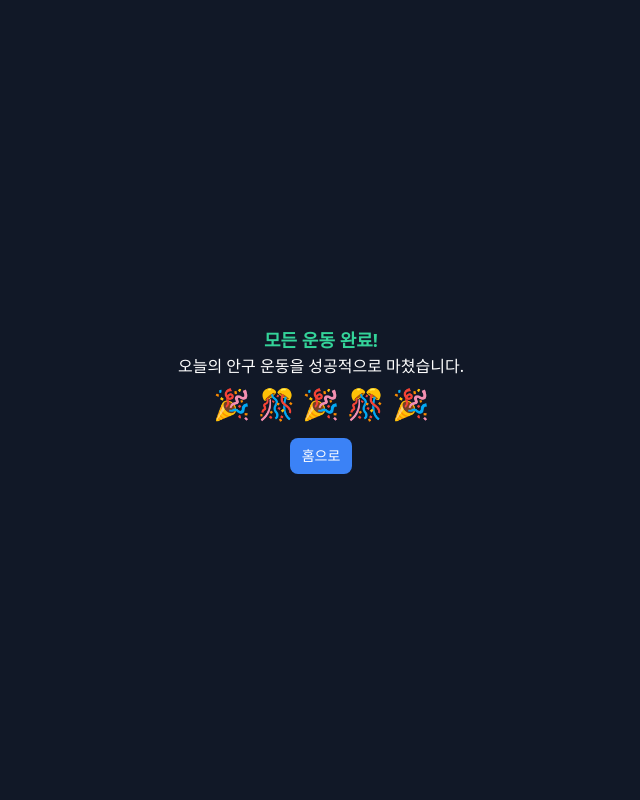
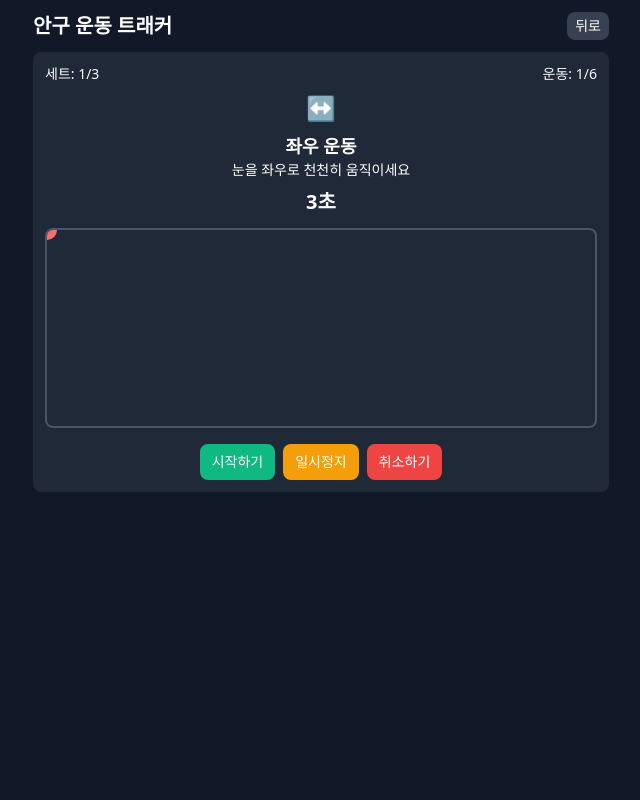
Before and after one commit to DHLee88-alt/bfit-server, a Flask app: template templates/exercise.html in a window 1280 px wide. Shown: the whole page, without its empty margins (319-959 px from the left). Run offline with Flask 3, Linux system fonts and the light colour scheme; the template is opened without the code that fills it, so the values that code supplies are empty.

Commit message:
Fix: update exercise.html and related UI files

```diff
--- a/templates/exercise.html
+++ b/templates/exercise.html
@@ -5,51 +5,172 @@
   <meta name="viewport" content="width=device-width, initial-scale=1.0"/>
   <title>비핏 (B-Fit) - 운동 실행</title>
   <link href="https://cdn.jsdelivr.net/npm/tailwindcss@2.2.19/dist/tailwind.min.css" rel="stylesheet">
+  <style>
+    #tracker-box {
+      position: relative; width: 100%; height: 200px;
+      border: 2px solid #4B5563; border-radius: 0.5rem;
+      background-color: #1F2937; overflow: hidden; margin-bottom: 1rem;
+    }
+    #tracker-dot {
+      position: absolute; width: 20px; height: 20px;
+      background-color: #f87171; border-radius: 9999px;
+      transform: translate(-50%, -50%);
+    }
+  </style>
+  <script>
+    let currentSet = 1, currentExercise = 0, timer = 3, interval, animation, isActive = false;
+    const exercises = [
+      { icon: "↔️", name: "좌우 운동", description: "눈을 좌우로 천천히 움직이세요", move: "horizontal" },
+      { icon: "↕️", name: "상하 운동", description: "눈을 위아래로 천천히 움직이세요", move: "vertical" },
+      { icon: "↘️↖️", name: "대각선 운동1", description: "눈을 대각선으로 움직이세요", move: "diagonal1" },
+      { icon: "↙️↗️", name: "대각선 운동2", description: "눈을 대각선으로 움직이세요", move: "diagonal2" },
+      { icon: "∞", name: "팔자 운동", description: "눈으로 8자 모양을 그리세요", move: "figure8" },
+      { icon: "↺", name: "팔자 운동 (반시계)", description: "눈으로 8자 모양을 반시계 방향으로 그리세요", move: "figure8-reverse" }
+    ];
 
-  <script>
-    let finished = false;
-
-    function completeExercise() {
-      finished = true;
-      document.getElementById("complete-msg").classList.remove("hidden");
+    function updateUI() {
+      document.getElementById("exercise-name").textContent = exercises[currentExercise].name;
+      document.getElementById("exercise-icon").textContent = exercises[currentExercise].icon;
+      document.getElementById("exercise-desc").textContent = exercises[currentExercise].description;
+      document.getElementById("exercise-timer").textContent = timer + "초";
+      document.getElementById("set-info").textContent = "세트: " + currentSet + "/3";
+      document.getElementById("exercise-info").textContent = "운동: " + (currentExercise + 1) + "/" + exercises.length;
     }
 
-    async function saveExerciseRecord() {
+    function startExercise() {
+      if (isActive) return;
+      isActive = true;
+      updateUI();
+      animateDot();
+      interval = setInterval(() => {
+        timer--;
+        document.getElementById("exercise-timer").textContent = timer + "초";
+        if (timer <= 0) nextExercise();
+      }, 1000);
+    }
+
+    function pauseExercise() {
+      clearInterval(interval);
+      cancelAnimationFrame(animation);
+      isActive = false;
+    }
+
+    function cancelExercise() {
+      clearInterval(interval);
+      cancelAnimationFrame(animation);
+      isActive = false;
+      currentSet = 1; currentExercise = 0; timer = 3;
+      updateUI();
+    }
+
+    function nextExercise() {
+      clearInterval(interval);
+      cancelAnimationFrame(animation);
+      if (currentExercise < exercises.length - 1) {
+        currentExercise++;
+      } else if (currentSet < 3) {
+        currentSet++;
+        currentExercise = 0;
+      } else {
+        document.getElementById("complete-msg").classList.remove("hidden");
+        return;
+      }
+      timer = 3;
+      isActive = false;
+      updateUI();
+    }
+
+    function animateDot() {
+      const dot = document.getElementById('tracker-dot');
+      const type = exercises[currentExercise].move;
+      const startTime = performance.now();
+
+      function moveFrame(time) {
+        const t = (time - startTime) / 1000;
+        const box = document.getElementById('tracker-box');
+        const cx = box.clientWidth / 2, cy = box.clientHeight / 2;
+        let x = cx, y = cy;
+        let speedMultiplier = currentSet === 2 ? 1.5 : currentSet === 3 ? 2 : 1;
+
+        switch(type) {
+          case "horizontal": x = cx + (box.clientWidth/2 - 20) * Math.sin(t * 2 * speedMultiplier); break;
+          case "vertical": y = cy + (box.clientHeight/2 - 20) * Math.sin(t * 2 * speedMultiplier); break;
+          case "diagonal1":
+            x = cx + (box.clientWidth/2 - 20) * Math.sin(t * 2 * speedMultiplier);
+            y = cy + (box.clientHeight/2 - 20) * Math.sin(t * 2 * speedMultiplier); break;
+          case "diagonal2":
+            x = cx - (box.clientWidth/2 - 20) * Math.sin(t * 2 * speedMultiplier);
+            y = cy + (box.clientHeight/2 - 20) * Math.sin(t * 2 * speedMultiplier); break;
+          case "figure8":
+            x = cx + (box.clientWidth/2 - 20) * Math.sin(t * speedMultiplier);
+            y = cy + (box.clientHeight/2 - 20) * Math.sin(t * 2 * speedMultiplier); break;
+          case "figure8-reverse":
+            x = cx + (box.clientWidth/2 - 20) * Math.sin(-t * speedMultiplier);
+            y = cy + (box.clientHeight/2 - 20) * Math.sin(-2 * t * speedMultiplier); break;
+        }
+
+        dot.style.left = `${x}px`;
+        dot.style.top = `${y}px`;
+        animation = requestAnimationFrame(moveFrame);
+      }
+
+      animation = requestAnimationFrame(moveFrame);
+    }
+
+    function saveExerciseRecord() {
       const today = new Date().toISOString().split('T')[0];
       const userId = localStorage.getItem('user_id');
-
       if (!userId) {
-        alert('로그인이 필요합니다.');
-        window.location.href = 'login.html';
-        return;
+        alert("로그인이 필요합니다."); window.location.href = 'login.html'; return;
       }
 
-      try {
-        const response = await fetch('https://bfit-server.onrender.com/save-exercise', {
+      fetch('https://bfit-server.onrender.com/save-exercise', {
         method: 'POST',
         headers: { 'Content-Type': 'application/json' },
         body: JSON.stringify({ id: userId, date: today })
-        });
-
-        const result = await response.json();
+      }).then(res => res.json()).then(result => {
         if (result.success) {
           window.location.href = 'home.html';
         } else {
           alert('운동 기록 저장 실패');
         }
-      } catch (error) {
-        alert('운동 기록 저장 중 오류 발생');
-      }
+      });
     }
 
-    window.onload = function() {
-      setTimeout(completeExercise, 3000); // 3초 후 완료 테스트용
-    }
+    window.onload = updateUI;
   </script>
 </head>
 
-<body class="bg-gray-900 text-white min-h-screen flex flex-col justify-center items-center p-6">
-  <div id="complete-msg" class="hidden text-center">
+<body class="bg-gray-900 text-white min-h-screen p-3">
+  <div class="max-w-xl mx-auto">
+    <div class="flex justify-between items-center mb-3">
+      <h1 class="text-xl font-bold">안구 운동 트래커</h1>
+      <a href="exercise-selection.html" class="px-2 py-1 bg-gray-700 text-white rounded-lg hover:bg-gray-600 text-sm">뒤로</a>
+    </div>
+
+    <div class="bg-gray-800 p-3 rounded-lg mb-4">
+      <div class="flex justify-between mb-2 text-sm">
+        <span id="set-info"></span><span id="exercise-info"></span>
+      </div>
+
+      <div class="text-center mb-3">
+        <div id="exercise-icon" class="text-2xl mb-2">👁️</div>
+        <h2 id="exercise-name" class="text-lg font-semibold">운동 이름</h2>
+        <p id="exercise-desc" class="text-sm">운동 설명</p>
+        <div id="exercise-timer" class="text-xl font-bold mt-2">3초</div>
+      </div>
+
+      <div id="tracker-box">
+        <div id="tracker-dot"></div>
+      </div>
+
+      <div class="flex flex-wrap justify-center gap-2 mt-4">
+        <button onclick="startExercise()" class="px-3 py-2 bg-green-500 text-white rounded-lg text-sm">시작하기</button>
+        <button onclick="pauseExercise()" class="px-3 py-2 bg-yellow-500 text-white rounded-lg text-sm">일시정지</button>
+        <button onclick="cancelExercise()" class="px-3 py-2 bg-red-500 text-white rounded-lg text-sm">취소하기</button>
+      </div>
+
+      <div id="complete-msg" class="text-center mt-6 hidden">
         <h2 class="text-lg font-semibold text-green-400">모든 운동 완료!</h2>
         <p>오늘의 안구 운동을 성공적으로 마쳤습니다.</p>
         <div class="text-3xl mt-2">🎉 🎊 🎉 🎊 🎉</div>
@@ -57,5 +178,7 @@
           <button onclick="saveExerciseRecord()" class="px-3 py-2 bg-blue-500 text-white rounded-lg text-sm">홈으로</button>
         </div>
       </div>
+    </div>
+  </div>
 </body>
 </html>
--- a/templates/index.html
+++ b/templates/index.html
@@ -25,7 +25,7 @@
       }
 
       try {
-        const response = await fetch('https://bfit-server.onrender.com/login', {
+        const response = await fetch('/login', {
           method: 'POST',
           headers: {
             'Content-Type': 'application/json'
@@ -39,10 +39,9 @@
         const result = await response.json();
 
         if (result.success) {
-          localStorage.setItem('user_id', email); // ✅ 로그인 성공 시 이메일 저장
           showToast('로그인 성공!');
           setTimeout(() => {
-            window.location.href = 'home.html'; // ✅ 성공하면 홈으로 이동
+            window.location.href = 'home.html';
           }, 1000);
         } else {
           showToast('로그인 실패: ' + result.message);
```
Lines whose indentation alone changed are shown as unchanged.
